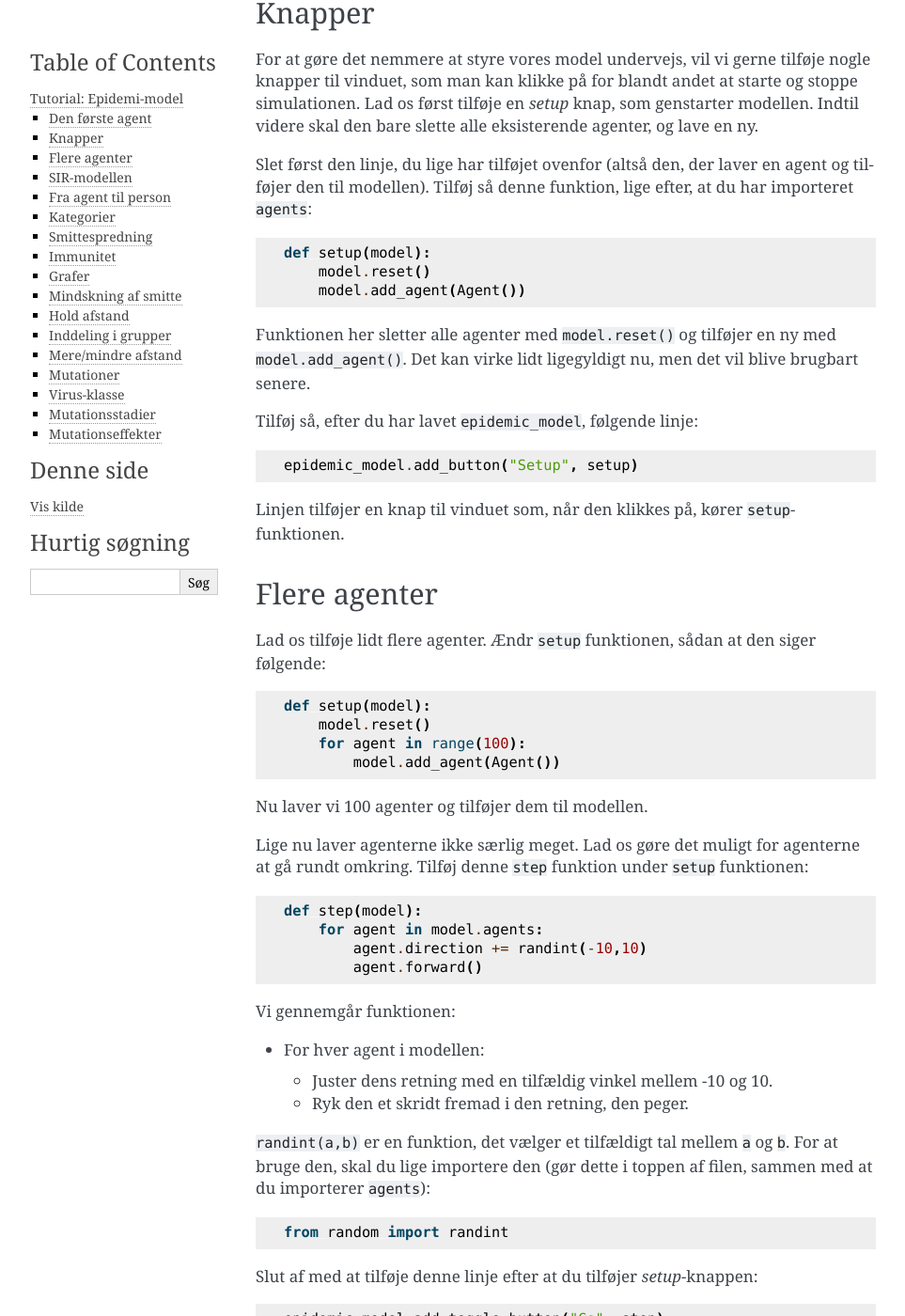
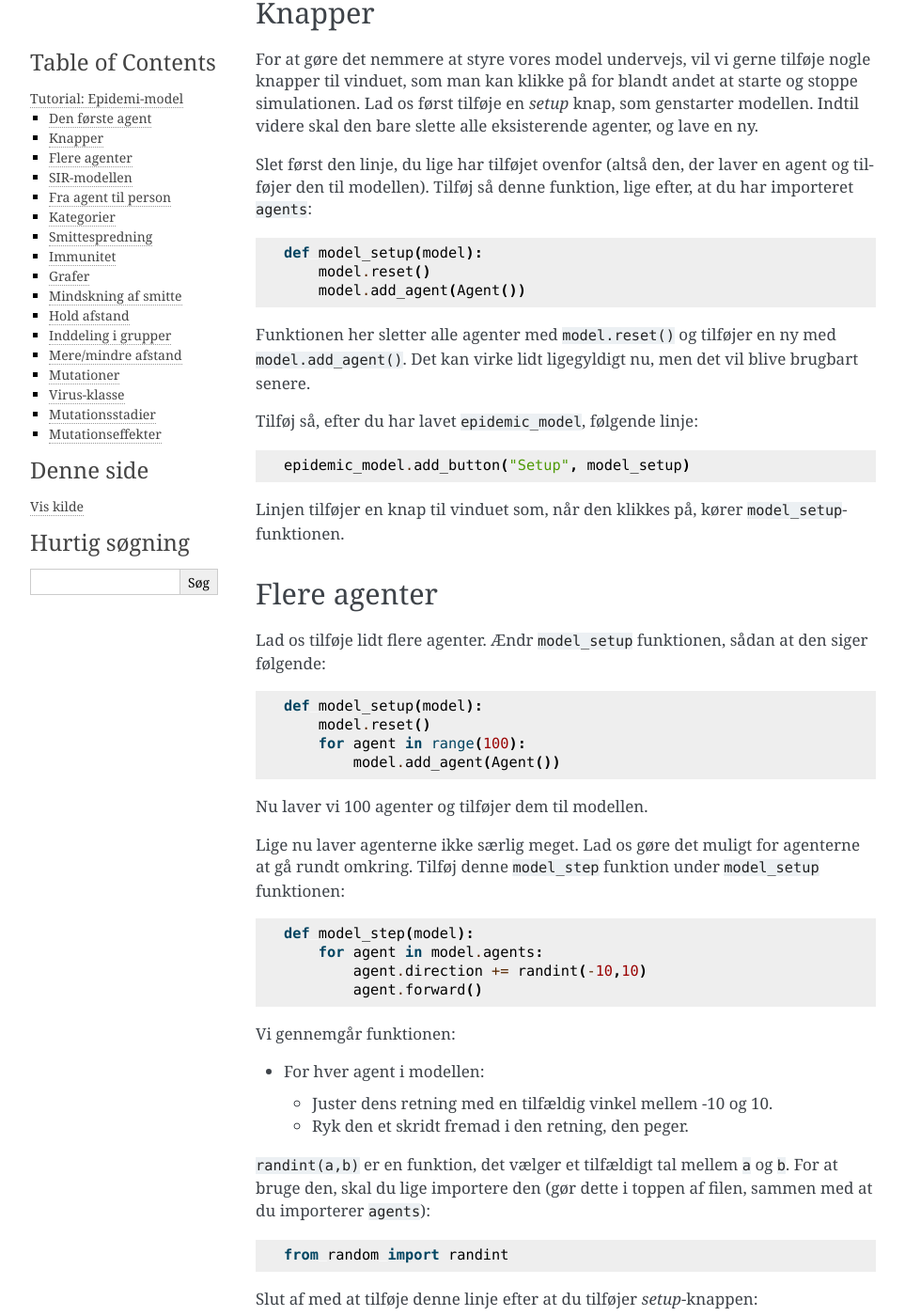
Before and after one commit to DatalogiForAlle/AgentsPy, a Sphinx documentation site: the page built from docs/source/epidemic.rst, in a window 1280 px wide and 1400 px high, scrolled down 1086 px. Shown: the whole window at 94% size, without its empty margins (148-1111 px from the left). Built offline with Sphinx 7.4.7, drawn with Linux system fonts in a browser that asks for light colours; some of the changed text lies outside the part shown.

Commit message:
Updated the epidemic tutorial

```diff
--- a/docs/source/epidemic.rst
+++ b/docs/source/epidemic.rst
@@ -61,7 +61,7 @@ Slet først den linje, du lige har tilføjet ovenfor (altså den, der
 laver en agent og tilføjer den til modellen). Tilføj så denne
 funktion, lige efter, at du har importeret ``agents``::
 
-  def setup(model):
+  def model_setup(model):
       model.reset()
       model.add_agent(Agent())
 
@@ -71,17 +71,17 @@ men det vil blive brugbart senere.
 
 Tilføj så, efter du har lavet ``epidemic_model``, følgende linje::
 
-  epidemic_model.add_button("Setup", setup)
+  epidemic_model.add_button("Setup", model_setup)
 
 Linjen tilføjer en knap til vinduet som, når den klikkes på, kører
-``setup``-funktionen.
+``model_setup``-funktionen.
 
 Flere agenter
 -------------
-Lad os tilføje lidt flere agenter. Ændr ``setup`` funktionen, sådan at
+Lad os tilføje lidt flere agenter. Ændr ``model_setup`` funktionen, sådan at
 den siger følgende::
 
-  def setup(model):
+  def model_setup(model):
       model.reset()
       for agent in range(100):
           model.add_agent(Agent())
@@ -89,10 +89,10 @@ den siger følgende::
 Nu laver vi 100 agenter og tilføjer dem til modellen.
 
 Lige nu laver agenterne ikke særlig meget. Lad os gøre det muligt for
-agenterne at gå rundt omkring. Tilføj denne ``step`` funktion under
-``setup`` funktionen::
+agenterne at gå rundt omkring. Tilføj denne ``model_step`` funktion under
+``model_setup`` funktionen::
 
-  def step(model):
+  def model_step(model):
       for agent in model.agents:
           agent.direction += randint(-10,10)
           agent.forward()
@@ -112,10 +112,10 @@ dette i toppen af filen, sammen med at du importerer ``agents``)::
 
 Slut af med at tilføje denne linje efter at du tilføjer `setup`-knappen::
 
-  epidemic_model.add_toggle_button("Go", step)
+  epidemic_model.add_toggle_button("Go", model_step)
 
 Dette laver en knap, som man kan slå til og fra. Når den er slået til,
-kører den ``step``-funktionen konstant, hvilket får agenterne til
+kører den ``model_step``-funktionen konstant, hvilket får agenterne til
 at bevæge sig rundt.
 
 SIR-modellen
@@ -161,7 +161,7 @@ Lige nu er vores agenter "bare" agenter. Vi vil gerne gøre dem lidt
 mere avancerede, sådan at de blandt andet kan selv kan holde styr på,
 hvilken kategori af SIR-modellen, de er i.
 
-Tilføj, over din ``setup``-funktion (men under dine imports), følgende kode::
+Tilføj, over din ``model_setup``-funktion (men under dine imports), følgende kode::
 
   class Person(Agent):
       def setup(self,model):
@@ -174,9 +174,9 @@ Tilføj, over din ``setup``-funktion (men under dine imports), følgende kode::
 Ovenstående kode definerer en *klasse*, som har noget opførsel
 beskrevet i sine egne funktioner ``Person.setup`` og ``Person.step``.
 
-Ændr så ``setup``-funktionen (*ikke* ``Person.setup``) til::
+Ændr så ``model_setup``-funktionen til::
 
-  def setup(model):
+  def model_setup(model):
       model.reset()
       for person in range(100):
           model.add_agent(Person())
@@ -184,10 +184,10 @@ beskrevet i sine egne funktioner ``Person.setup`` og ``Person.step``.
 Nu tilføjer vi altså personer i stedet for "bare" normale agenter.
 
 Bemærk, at indholdet i ``Person.step`` lidt ligner det, der står i
-``step``-funktionen i forvejen. Faktisk kan vi nu også ændre i
-``step``-funktionen, sådan at der i stedet står::
+``model_step``-funktionen i forvejen. Faktisk kan vi nu også ændre i
+``model_step``-funktionen, sådan at der i stedet står::
 
-  def step(model):
+  def model_step(model):
       for person in model.agents:
           person.step(model)
 
@@ -297,7 +297,7 @@ agenter i hver kategori, og så får grafen til at vise tre linjer, som
 viser antallene i hver kategori som funktion af tid.
 
 Begynd først med at indsætte disse tre linjer i
-``setup``-funktionen, lige efter du har kaldt
+``model_setup``-funktionen, lige efter du har kaldt
 ``model.reset()``::
 
   model.Susceptible = 0
@@ -322,7 +322,7 @@ Tilføj øverst i ``Person.turn_immune``::
 
 Nu har vi styr på dataen til vores model. Programmet skal dog lige
 vide, at det skal opdatere grafen, imens *Go*-knappen holdes
-inde. Tilføj denne linje nederst i ``step``-funktionen::
+inde. Tilføj denne linje nederst i ``model_step``-funktionen::
 
   model.update_plots()
 
@@ -448,9 +448,9 @@ Tilføj to *sliders* til modellen med følgende kode (indsæt dem samme
 sted, som du laver knapper/checkboxes)::
 
   epidemic_model.add_controller_row()
-  epidemic_model.add_slider("social_distance", 0, 80, 50)
+  epidemic_model.add_slider("social_distance", 50, 0, 80)
   epidemic_model.add_controller_row()
-  epidemic_model.add_slider("infection_distance", 0, 40, 15)
+  epidemic_model.add_slider("infection_distance", 15, 0, 40)
 
 Dette giver to sliders, som kan bruges til at justere variablene
 ``social_distance`` og ``infection_distance``. De to første tal er
--- a/docs/source/godtigang.rst
+++ b/docs/source/godtigang.rst
@@ -12,7 +12,9 @@ Brug ``pip`` til at installere AgentsPy:
 Installer AgentsPy i Mu
 =======================
 
-Todo...
+1. Klik på tandhjul-ikonet nederst i højre hjørne.
+2. Vælg fanen *Third Party Packages*.
+3. I tekstfeltet, indtast `agentspy` og klik OK.
 
 
 Et simpelt projekt med AgentsPy
```
